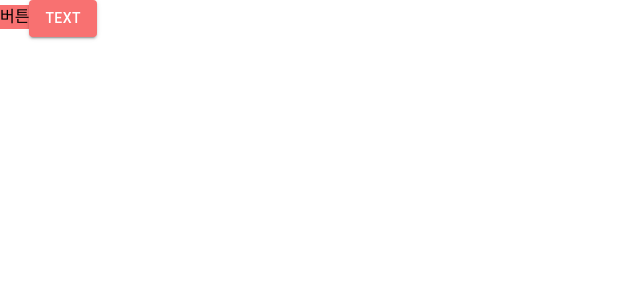
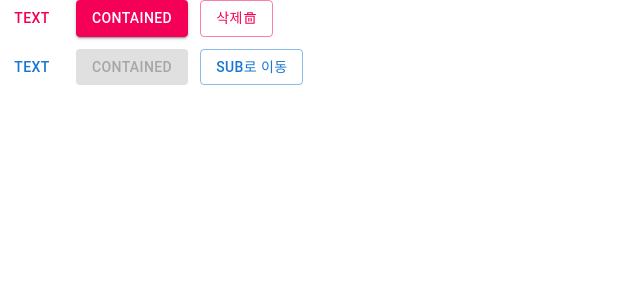
Before and after one commit to Rivea108/todoapp_02, a Next.js app: page / in a window 1280 px wide. Shown: the top 300 px of the page, without its empty margins (0-640 px from the left). Built offline with nearby package versions, Linux system fonts and the light colour scheme; a web font is replaced by a local one.

Commit message:
MUI 테마 커스텀, React Icons

```diff
--- a/package.json
+++ b/package.json
@@ -15,7 +15,8 @@
     "next": "15.1.6",
     "prettier": "^3.4.2",
     "react": "^19.0.0",
-    "react-dom": "^19.0.0"
+    "react-dom": "^19.0.0",
+    "react-icons": "^5.4.0"
   },
   "devDependencies": {
     "@eslint/eslintrc": "^3",
--- a/src/app/page.js
+++ b/src/app/page.js
@@ -1,14 +1,43 @@
 'use client';
 
+import * as React from 'react';
 import Button from '@mui/material/Button';
+import { ThemeProvider } from '@emotion/react';
+import theme from './theme';
+import { RiDeleteBin5Line } from 'react-icons/ri';
 
 export default function Home() {
   return (
     <>
-      <button class="tw-bg-red-400">버튼</button>
-      <Button className="tw-bg-red-400" variant="contained">
-        Text
-      </Button>
+      <ThemeProvider theme={theme}>
+        <div className="tw-flex tw-items-center tw-gap-x-3">
+          <Button variant="text">Text</Button>
+          <Button variant="contained">Contained</Button>
+          <Button
+            variant="outlined"
+            onClick={() => {
+              confirm('삭제함?');
+            }}>
+            삭제
+            <RiDeleteBin5Line />
+          </Button>
+        </div>
+      </ThemeProvider>
+      <div className="tw-flex tw-items-center tw-gap-x-3 tw-mt-3">
+        <Button
+          variant="text"
+          onClick={() => {
+            alert('버튼 클릭 됨');
+          }}>
+          Text
+        </Button>
+        <Button variant="contained" disabled>
+          Contained
+        </Button>
+        <Button variant="outlined" href="sub/">
+          sub로 이동
+        </Button>
+      </div>
     </>
   );
 }
--- /dev/null
+++ b/src/app/sub/page.js
@@ -0,0 +1,7 @@
+'use client';
+
+import * as React from 'react';
+
+export default function Home() {
+  return <h1>서브페이지</h1>;
+}
--- /dev/null
+++ b/src/app/theme.js
@@ -0,0 +1,15 @@
+import { createTheme } from '@mui/material';
+
+const theme = createTheme({
+  palette: {
+    type: 'light',
+    primary: {
+      main: '#f50057',
+    },
+    secondary: {
+      main: '#f44336',
+    },
+  },
+});
+
+export default theme;
```
Also changed, not shown: 1 other file (tests, documents, lock files or other folders).
